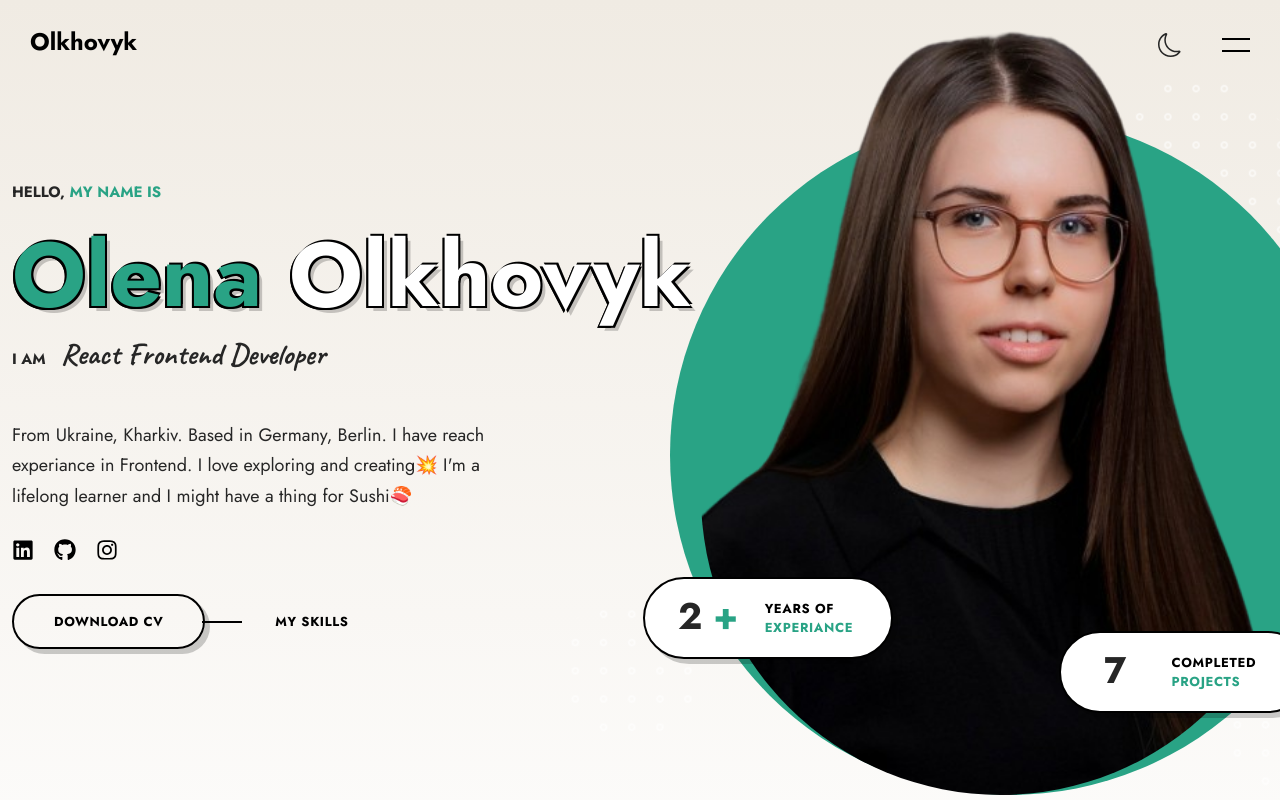
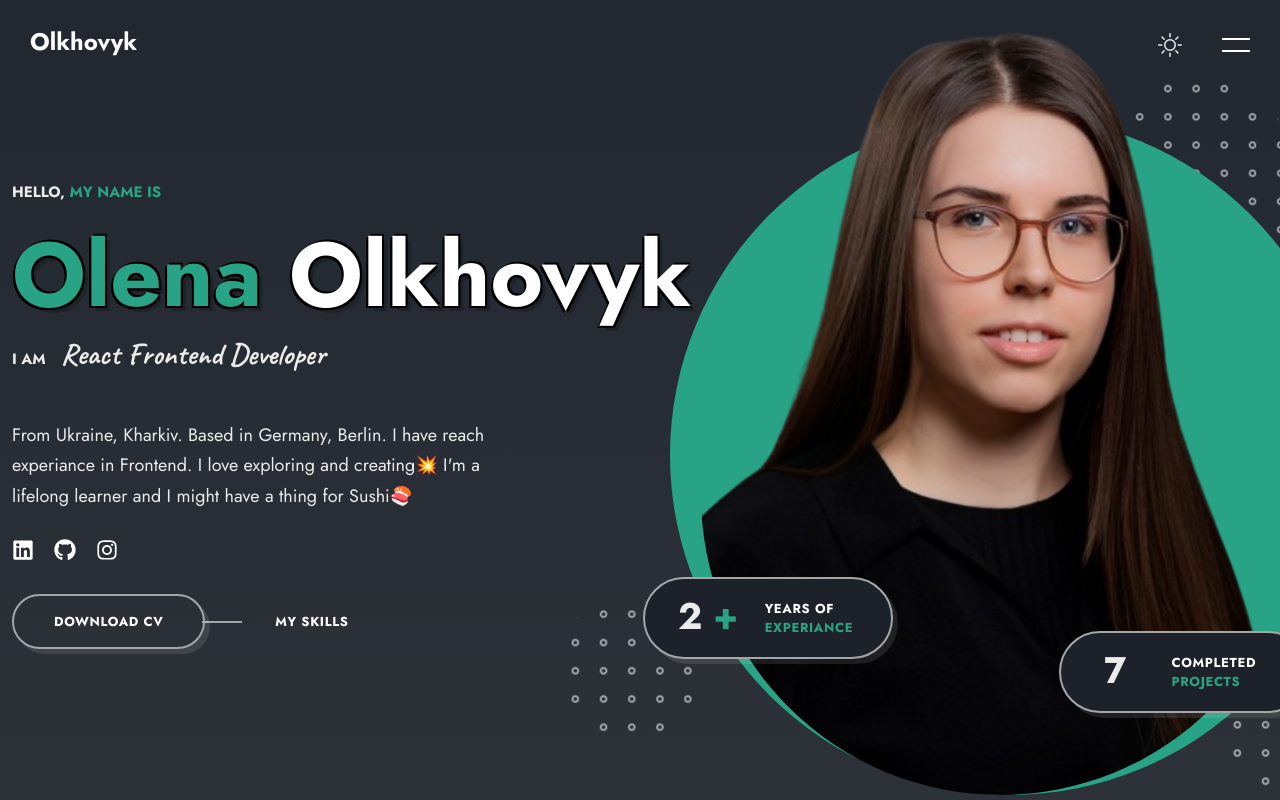
Before and after one commit to Olena-Olkhovyk/my-portfolio, a React (Create React App) app: page / in a window 1280 px wide. Shown: the top 800 px of the page. Built offline with nearby package versions, Linux system fonts and the light colour scheme.

Commit message:
Change default theme on dark

```diff
--- a/src/components/Header/Header.jsx
+++ b/src/components/Header/Header.jsx
@@ -7,7 +7,7 @@ import { Link } from "react-scroll";
 import { animateScroll } from "react-scroll";
 
 const getStorageTheme = () => {
-  let theme = "lightTheme";
+  let theme = "darkTheme";
   if (localStorage.getItem("theme")) {
     theme = localStorage.getItem("theme");
   }
```
